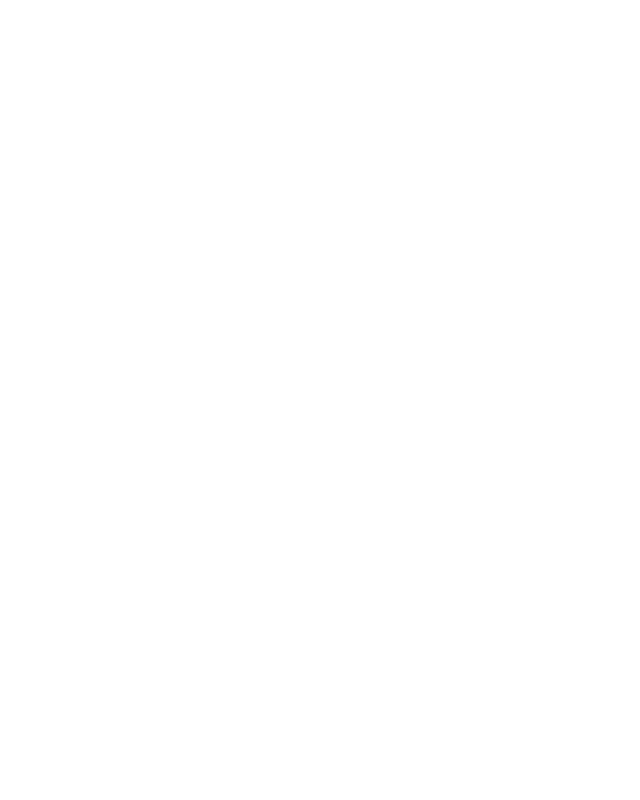
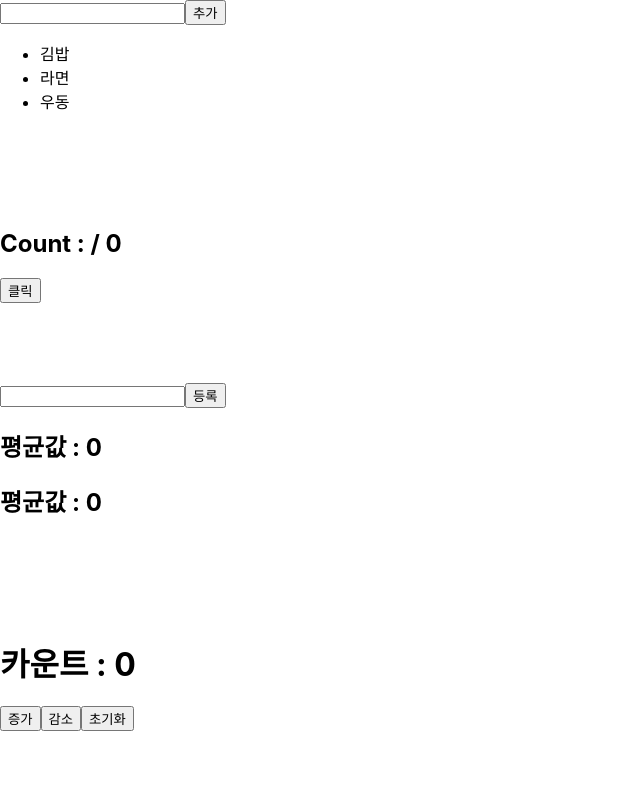
Before and after one commit to kimNarr/reactStudy, a React (Create React App) app in the folder react_study/: page / in a window 1280 px wide. Shown: the top 800 px of the page, without its empty margins (0-640 px from the left). Built offline with nearby package versions, Linux system fonts and the light colour scheme.

Commit message:
react hook

```diff
--- a/react_study/src/index.js
+++ b/react_study/src/index.js
@@ -1,7 +1,7 @@
 import React from 'react';
 import ReactDOM from 'react-dom/client';
 import './index.css';
-import App from './react_05/App';
+import App from './react_06/App';
 // import ClassState from './react_04/ClassState';
 // import App from './react_04/ex05_a/App';
 import reportWebVitals from './reportWebVitals';
--- /dev/null
+++ b/react_study/src/react_06/App.js
@@ -0,0 +1,37 @@
+import React from 'react'
+import Ustate from './Ustate'
+import Uref from './Uref'
+import Umemo from './Umemo'
+import Ureducer from './Ureducer'
+import Ucallback from './Ucallback'
+
+function App() {
+  return (
+    <div>
+      {/*
+        hook : 컴포넌트의 관리를 쉽게 하기 위해 사용
+
+        useState : 상태 업데이트
+        useEffect : 라이프사이클
+        useRef : DOM 요소에 직접 접근해야 할 때 사용
+        useMemo : 성능 최적화를 위해 사용되는 훅
+        useReducer : state 상태관리 로직을 컴포넌트 외부로 분리하여
+        더 구조적이고 선언적인 방식으로 관리
+        useCallback : 성능 최적화를 위해 사용 되는 훅,
+        함수의 재생성을 방지하여 불필요한 렌더링을 줄이는데 사용
+      */}
+
+        <Ustate />
+        <br /><br /><br /><br />
+        <Uref/>
+        <br /><br /><br /><br />
+        <Umemo />
+        <br /><br /><br /><br />
+        <Ureducer/>
+        <br /><br /><br /><br />
+        <Ucallback/>
+    </div>
+  )
+}
+
+export default App
--- /dev/null
+++ b/react_study/src/react_06/Ucallback.js
@@ -0,0 +1,43 @@
+import React, { useCallback, useState } from 'react'
+
+// useCallback : 성능 최적화를 위해 사용 되는 훅,
+// 함수의 재생성을 방지하여 불필요한 렌더링을 줄이는데 사용
+
+// 자식 컴포넌트에 함수를 props로 전달 하거나 의존성 배열에 함수를 포함해야할 때 유용
+
+// 함수 = useCallback(()=>{ 함수내용 },[의존성배열 : 배열 안의 값이 변경될 때만 새 함수 생성])
+
+function Ucallback() {
+    const [count, setCount] = useState(0);
+
+    // const countReset = () => {
+    //     setCount(0)
+    // }
+
+    // countReset 함수 메모이제이션
+    const countReset = useCallback(()=>{
+        console.log("클릭")
+        setCount(0)
+    },[])
+
+    return (
+        <div>
+        <h1>count : {count}</h1>
+        <button type='button' onClick={()=>setCount(count + 1)}>클릭</button>
+        <MemoReset countReset={countReset}/>
+        </div>
+    )
+}
+
+function Reset({countReset}) {
+    console.log("랜더")
+    return(
+        <button type='button' onClick={countReset}>리셋</button>
+    )
+}
+
+// 컴포넌트의 메모이제이션 > props가 변경되지않은 경우 컴포넌트를 다시 랜더링하지 않음
+const MemoReset = React.memo(Reset)
+
+
+export default Ucallback
--- /dev/null
+++ b/react_study/src/react_06/Umemo.js
@@ -0,0 +1,80 @@
+import React, {useState, useMemo} from 'react'
+
+// useMemo : 성능 최적화를 위해 사용 되는 훅
+// 메모이제이션 : 배열에 지정된 값이 변경 되지 않는 한 이전에 계산된 값을 재사용
+// 불필요한 연산을 방지하여 성능을 최적화 하는데 사용
+
+// useMemo(()=> 함수(a, b),[a, b])
+// a = 계산할 함수, 의존성 배열 : 배열안의 값이 변경 될 때만 계산 할 함수를 실행
+
+function Umemo() {
+    // const [count, setCount] = useState(0);
+    // const [value, setValue] = useState(0);
+
+    // const calc = (num) => {
+    //     return num * 2
+    // }
+
+    // const memo = useMemo(()=>calc(count),[count])
+    // console.log(memo)
+
+    const [list, setList] = useState([]);
+    const [num, setNum] = useState('')
+
+    const onChange = (e) => {
+        setNum(e.target.value)
+    }
+
+    const onIn = () => {
+        if(!isNaN) {
+            const newList = list.concat(parseInt(num))
+            setList(newList)
+            setNum('')
+        } else {
+            alert('숫자가 아닙니다')
+            setNum('')
+        }
+    }
+
+    console.log(num)
+    console.log(list)
+
+    const avr = (number) => {
+        console.log("실행", number)
+        let sum = 0;
+        if(number.length > 0) {
+            number.forEach(val => {
+                sum += val
+            });
+
+            return Math.round(sum / number.length);
+        } else {
+            return 0;
+        }
+    }
+
+    const avg = useMemo(()=>avr(list),[list])
+
+  return (
+    <div>
+      {/* <h1>count : {count}</h1>
+      <h1>value  : {vmemo}</h1>
+      <button type='button' onClick={()=>setCount(count + 1)}>count</button>
+      <button type='button' onClick={()=>setValue(value + 1)}>value</button> */}
+
+
+
+      <input type="text" value={num} onChange={onChange}/>
+      <button type='button' onClick={onIn}>등록</button>
+      <ul>
+        {list.map((li,idx)=>(
+            <li key={idx}>{li}</li>
+        ))}
+      </ul>
+      <h2>평균값 : {avr(list)}</h2>
+      <h2>평균값 : {avg}</h2>
+    </div>
+  )
+}
+
+export default Umemo
--- /dev/null
+++ b/react_study/src/react_06/Ureducer.js
@@ -0,0 +1,47 @@
+import React, { useReducer } from 'react'
+
+// useReducer : state 상태관리 로직을 컴포넌트 외부로 분리하여 더 구조적이고 선언적인
+// 방식으로 관리
+// 복잡한 상태관리가 필요한 경우
+// const [state, dispatch] = useReducer(reduce, in)
+// state : 현재상태값
+// dispatch : 상태 업데이트를 트리거하는 함수
+// reduce : 상태 업테이트 함수
+// in : 초기값
+
+function reducer(state, action) {
+    console.log(state, action)
+    switch(action.type) {
+        case "plus":
+            if(state.count < 10) {
+                return {count : state.count + 1};
+            } else {
+                return {count : state.count}
+            }
+        case "minus":
+            if(state.count > 0) {
+                return {count : state.count - 1};
+            } else {
+                return {count : 0};
+            }
+        case "reset":
+            return {count : 0};
+        default :
+            console.log("오류")
+    }
+}
+
+function Ureducer() {
+
+    const [state, dispatch] = useReducer(reducer, {count : 0})
+    return (
+        <div>
+            <h1>카운트 : {state.count}</h1>
+            <button type='button' onClick={()=>dispatch({type:"plus"})}>증가</button>
+            <button type='button' onClick={()=>dispatch({type:"minus"})}>감소</button>
+            <button type='button' onClick={()=>dispatch({type:"reset"})}>초기화</button>
+        </div>
+    )
+}
+
+export default Ureducer
--- /dev/null
+++ b/react_study/src/react_06/Uref.js
@@ -0,0 +1,36 @@
+import React, { useRef, useState } from 'react'
+
+// DOM 요소에 직접 접근 할 때 사용하는 Hook
+// state와 달리 값이 변경 되어도 컴포넌트가 다시 랜더링 되지 않는다.
+
+function Uref() {
+
+    // const inputRef = useRef(null); // DOM 요소를 참조할 변수 생성
+
+    // const focus = () => {
+    //     inputRef.current.focus();
+    // }
+
+    // const [stateCount, setStateCount] = useState(0); // 랜더링되는 상태 값
+    const refCount = useRef(0); // 랜더링이 되지 않는 값
+
+    const onClick = () => {
+        // setStateCount( stateCount + 1);
+        refCount.current += 1;
+        console.log(refCount.current)
+    }
+
+    return (
+        <div>
+            {console.log("render")}
+
+            {/* <input type="text" ref={inputRef}/>
+            <button type='button' onClick={focus}>클릭</button> */}
+
+            <h2>Count :  / {refCount.current}</h2>
+            <button type='button' onClick={onClick}>클릭</button>
+        </div>
+    )
+}
+
+export default Uref
--- /dev/null
+++ b/react_study/src/react_06/Ustate.js
@@ -0,0 +1,66 @@
+import React, {useState} from 'react'
+
+function Ustate() {
+    const [list, setList] = useState([
+        {id: 1, text: '김밥'},
+        {id: 2, text: '라면'},
+        {id: 3, text: '우동'},
+    ]);
+
+    const [inputText, setInputText] = useState('');
+    const [next, setNext] = useState(4); // 새로운 항목 추가시 id값
+
+    const onChange = (e) => {
+        setInputText(e.target.value)
+    }
+
+    const onClick = () => {
+        // concat : 배열이나 문자열을 결합시 사용
+        // 기존 배열이나 문자열을 변경하지 않고 새로운 배열이나 문자열 반환
+        const addList = list.concat({id: next, text : inputText})
+        setNext(next + 1) // next 값에 1을 더해준다
+        setList(addList) // list 업데이트
+        setInputText(''); // input창 초기화
+    }
+
+    // const remove = (e) => {
+    //     const dbId = e.target.dataset.id;
+
+    //     const newList = list.filter(li => {
+    //         if(li.id != dbId) {
+    //             return li
+    //         }
+    //     })
+    //     setList(newList)
+    // }
+
+    // const newList = list.map(li => (
+    //     <li key={li.id} data-id={li.id} onDoubleClick={remove}>{li.text}</li>
+    // ))
+
+    const remove = (id) => {
+        console.log(id);
+        const removes = list.filter(list => list.id !== id)
+        setList(removes)
+    }
+
+    const newList = list.map(li => (
+        <li key={li.id} onDoubleClick={()=>remove(li.id)}>{li.text}</li>
+    ))
+
+    console.log(inputText)
+
+    // console.log(list);
+    return (
+        <div>
+            {/* li 더블클릭시 해당 리스트 사라지게 */}
+        <input type="text" value={inputText} onChange={onChange}/>
+        <button type='button' onClick={onClick}>추가</button>
+        <ul>
+            {newList}
+        </ul>
+        </div>
+    )
+}
+
+export default Ustate
```
